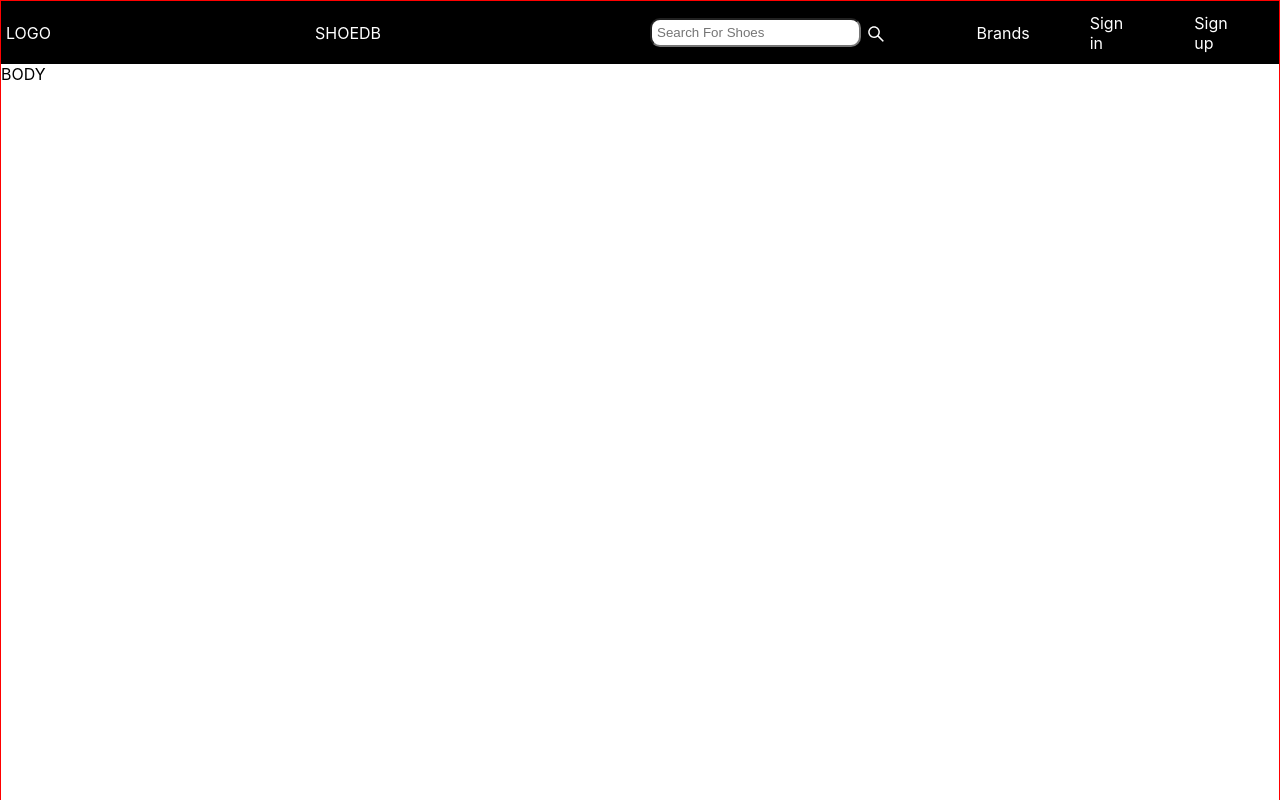
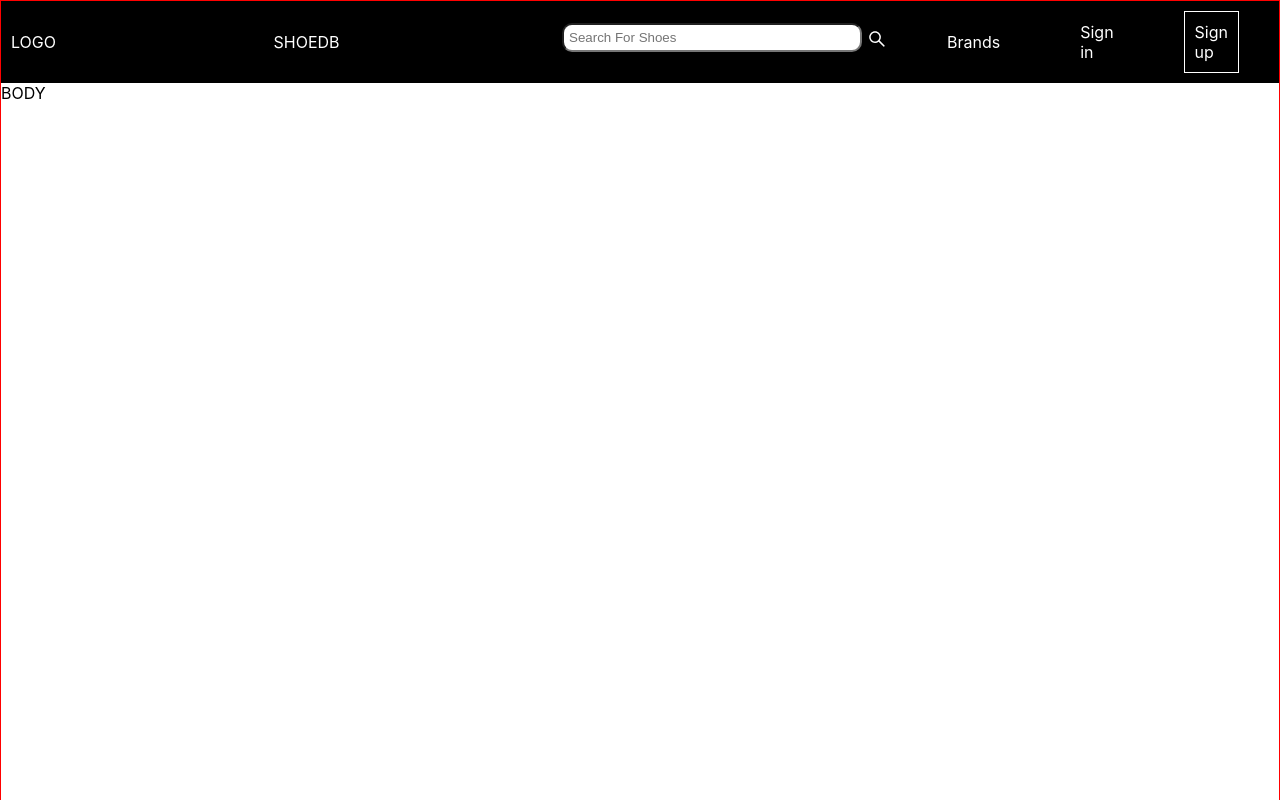
Before and after one commit to Kumarj95/ShoeDB, a React (Create React App) app in the folder frontend/: page / in a window 1280 px wide. Shown: the top 800 px of the page. Built offline with nearby package versions, Linux system fonts and the light colour scheme.

Commit message:
Added Partial Hamburger menu functionality

```diff
--- a/frontend/src/Components/HamburgerIcon.css
+++ b/frontend/src/Components/HamburgerIcon.css
@@ -14,6 +14,14 @@
     height: 80px;
     cursor: pointer;
     transition: all .5s ease-in-out;
+}
+
+.Logo{
+    order: 1;
+}
+
+.name{
+    order:2;
 }
 
 .menubtn_burger{
--- a/frontend/src/Components/HamburgerIcon.jsx
+++ b/frontend/src/Components/HamburgerIcon.jsx
@@ -1,13 +1,7 @@
 import React from 'react'
 import './HamburgerIcon.css'
 import {useState} from 'react'
-const HamburgerIcon = () => {
-    const [menuOpen, changeMenuOpen]= useState(false);
-    const toggleMenu=()=>{
-        changeMenuOpen(
-            ()=>{ return !menuOpen}
-        )
-    }
+const HamburgerIcon = ({menuOpen,toggleMenu}) => {
     return (
         <div>
             <div className={menuOpen?"menu-btn open":"menu-btn"} onClick={toggleMenu}>
--- a/frontend/src/Components/Navbar.css
+++ b/frontend/src/Components/Navbar.css
@@ -4,16 +4,37 @@
     justify-content: space-between;
     align-items: center;
 }
+.Navbar-show{
+    display: flex;
+    background-color:black;
+    justify-content: space-between;
+    align-items: center;
 
-.Navbar>*{
-    padding: 5px;
+
+}
+.Navbar-show>*{
     color: white;
 }
 
-.navbar>*{
+.Navbar>*{
+    padding: 10px;
+
+    color: white;
+}
+.Logo{
+    order: 1;
 }
 
+.Name{
+    order:2;
+}
+
+
+.icon{
+    order: 3;
+}
 .RightSide{
+    order: 3;
     flex-basis: 50%;
     display: flex;
     flex-direction: row;
@@ -21,16 +42,16 @@
 }
 
 .form{
-    flex-basis: 50%;
+    min-width: 350px;
+
 }
-
-
 
 .SearchBar{
     margin: 12px 5px;
     padding: 5px 5px;
     border-radius: 10px;
     width: 70%;
+    min-width: 300px;
 
 }
 button {
@@ -52,6 +73,17 @@ button {
     flex-direction: row;
 }
 .links>*{
-
+    cursor: pointer;
+    transition: all 0.2s ease-in-out;
+    padding: 10px;
     margin: 0px 30px;
 }
+
+.links>*:hover{
+    background-color: white;
+    color: black;
+}
+
+.link.signup{
+    border:1px solid white
+}
--- a/frontend/src/Components/Navbar.js
+++ b/frontend/src/Components/Navbar.js
@@ -11,6 +11,11 @@ const Navbar = () => {
 
   const width = windowSize.width;
 
+  const toggleMenu = () => {
+    changeMenuOpen((menuPrev) => {
+      return !menuPrev;
+    });
+  };
   // useEffect(()=>{
   //     console.log(width)
   //    if(width<1000){
@@ -22,37 +27,53 @@ const Navbar = () => {
 
   useEffect(() => {
     console.log(width);
-    if (width < 1000) {
+    if (width <= 1000) {
       changeShowMenu(true);
     } else {
       changeShowMenu(false);
     }
-  }, [width]);
+  }, [windowSize]);
   return (
-    <div className="Navbar">
-      <div>LOGO</div>
-      <div>SHOEDB</div>
+    <>
+      <div className={showMenu ? "Navbar-show" : "Navbar"}>
+
       {showMenu ? (
             <div className="icon">
-          <HamburgerIcon />
+                <HamburgerIcon menuOpen={menuOpen} toggleMenu={toggleMenu} />
               </div>
             ) : (
               <div className="RightSide">
                 <form className="form">
-            <input type="text" name="Search"  className="SearchBar" placeholder="Search For Shoes"/>
+                  <input
+                    type="text"
+                    name="Search"
+                    className="SearchBar"
+                    placeholder="Search For Shoes"
+                  />
                   <button type="submit">
-              <AiOutlineSearch size={20} color="white"/>
+                    <AiOutlineSearch size={20} color="white" />
                   </button>
                 </form>
 
                 <div className="links">
                   <div className="link"> Brands</div>
                   <div className="link"> Sign in</div>
-                <div className="link"> Sign up</div>
+                  <div className="link signup"> Sign up</div>
                 </div>
               </div>
             )}
+
+
+        {menuOpen ? (
+          <div>MENU OPEN</div>
+        ) : (
+          < >
+            <div className="Logo">LOGO</div>
+            <div className="Name">SHOEDB</div>
+          </>
+        )}
       </div>
+    </>
   );
 };
 
```
Lines whose indentation alone changed are shown as unchanged.
